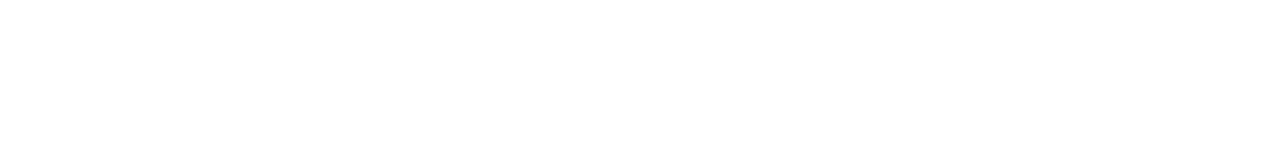
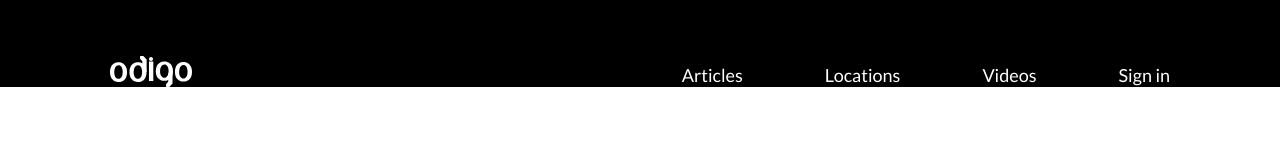
Before and after one commit to ElenaKharsova/Travel_landing, a plain HTML site: page src/index.html in a window 1280 px wide. Drawn offline with Linux system fonts and the light colour scheme.

Commit message:
feat: add header

```diff
--- a/src/css/style.css
+++ b/src/css/style.css
@@ -32,3 +32,59 @@
   *::after {
     box-sizing: inherit;
   }
+
+  body {
+    font-family: 'Lato';
+    font-style: normal;
+    font-size: 16px;
+    line-height: 1.2;
+    font-weight: normal;
+    color: #102746;
+  }
+
+  .wrapper {
+    max-width: 1060px;
+    margin: 0 auto;
+  }
+
+  .header {
+    position: fixed;
+    top: 0;
+    left: 0;
+    width: 100%;
+    background-color: #000;
+  }
+
+  .header__wrapper {
+    display: flex;
+    flex-wrap: wrap;
+    align-items: flex-end;
+    justify-content: space-between;
+    padding-top: 56px;
+  }
+
+  .header__list {
+    display: flex;
+    flex-wrap: wrap;
+  }
+
+  .header__item {
+    margin-right: 82px;
+  }
+
+  .header__item:last-child {
+    margin-right: 0;
+  }
+
+  .header__link {
+    font-size: 18px;
+    font-weight: 24px;
+    color: white;
+    text-decoration: none;
+  }
+
+  .header__link:hover,
+  .header__link:focus,
+  .header__link:active {
+    opacity: 0.75;
+  }
--- a/src/index.html
+++ b/src/index.html
@@ -1,13 +1,43 @@
 <!DOCTYPE html>
 <html lang="en">
-<head>
-    <meta charset="UTF-8">
-    <meta name="viewport" content="width=device-width, initial-scale=1.0">
+  <head>
+    <meta charset="UTF-8" />
+    <meta name="viewport" content="width=device-width, initial-scale=1.0" />
     <title>Discover Amazing places in Japan</title>
-    <link rel="stylesheet" href="./css/reset.css">
-    <link rel="stylesheet" href="./css/style.css">
-</head>
-<body>
-
-</body>
+    <link rel="stylesheet" href="./css/reset.css" />
+    <link rel="stylesheet" href="./css/style.css" />
+  </head>
+  <body>
+    <header class="header">
+      <div class="wrapper">
+        <div class="header__wrapper">
+          <div class="header__logo">
+            <a href="/" class="header__logo-link">
+              <img
+                src="./img/svg/odigo-logo.svg"
+                alt="odigo-logo"
+                class="header__logo-pic"
+              />
+            </a>
+          </div>
+          <nav class="header__nav">
+            <ul class="header__list">
+              <li class="header__item">
+                <a href="#!" class="header__link">Articles</a>
+              </li>
+              <li class="header__item">
+                <a href="#!" class="header__link">Locations</a>
+              </li>
+              <li class="header__item">
+                <a href="#!" class="header__link">Videos</a>
+              </li>
+              <li class="header__item">
+                <a href="#!" class="header__link">Sign in</a>
+              </li>
+            </ul>
+          </nav>
+        </div>
+      </div>
+    </header>
+  </body>
 </html>
```
Also changed, not shown: src/img/svg/odigo-logo.svg (added).
